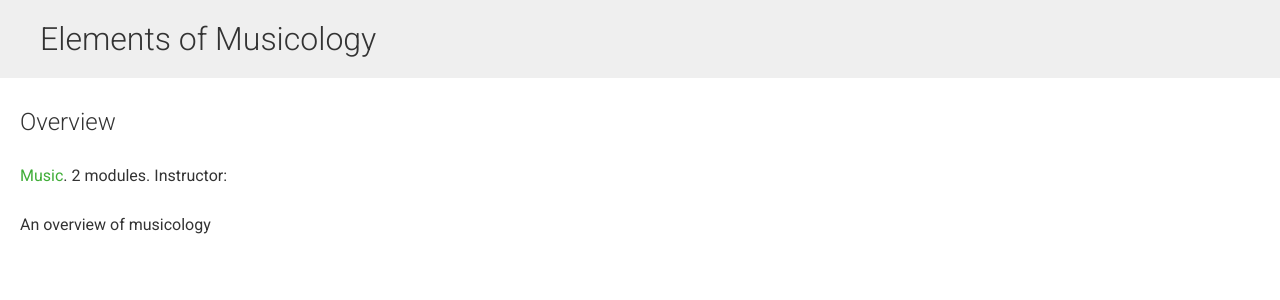
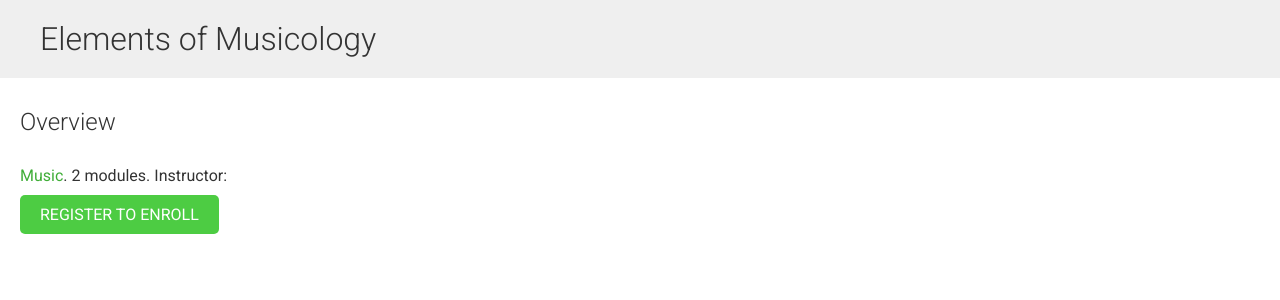
Before and after one commit to Nispanu78/django-educational-app, a Django app: a page that uses my_env/educa/courses/templates/courses/course/detail.html in a window 1280 px wide. Shown: the part 54-354 px from the top of the page. Run offline with Django 3.2, Linux system fonts and the light colour scheme; data comes from the database, SQL or seed files in the repository; some libraries are stand-ins or nearby versions.

Commit message:
views and templates

```diff
--- a/my_env/educa/courses/templates/courses/course/detail.html
+++ b/my_env/educa/courses/templates/courses/course/detail.html
@@ -17,7 +17,17 @@
         {{ object.modules.count }} modules.
         Instructor: {{ object.owner.get_full_name }}
       </p>
-      {{ object.overview|linebreaks }}
+      {% if request.user.is_authenticated %}
+        <form action="{% url "student_enroll_course" %}" method="post">
+          {{ enroll_form }}
+          {% csrf_token %}
+          <input type="submit" value="Enroll now">
+        </form>
+      {% else %}
+        <a href="{% url "student_registration" %}" class="button">
+          Register to enroll
+        </a>
+      {% endif %}
     </div>
   {% endwith %}
 {% endblock %}
--- a/my_env/educa/courses/views.py
+++ b/my_env/educa/courses/views.py
@@ -12,6 +12,7 @@
 from braces.views import CsrfExemptMixin, JsonRequestResponseMixin
 from .models import Course, Module, Content, Subject
 from .forms import ModuleFormSet
+from students.forms import CourseEnrollForm
 from django.db.models import Count
 
 
@@ -201,3 +202,9 @@
 class CourseDetailView(DetailView):
     model = Course
     template_name = 'courses/course/detail.html'
+
+    def get_context_data(self, **kwargs):
+        context = super().get_context_data(**kwargs)
+        context['enroll_form'] = CourseEnrollForm(
+                                   initial={'course':self.object})
+        return context
--- a/my_env/educa/students/urls.py
+++ b/my_env/educa/students/urls.py
@@ -6,9 +6,9 @@
     path('register/',
          views.StudentRegistrationView.as_view(),
          name='student_registration'),
-    # path('enroll-course/',
-    #      views.StudentEnrollCourseView.as_view(),
-    #      name='student_enroll_course'),
+    path('enroll-course/',
+         views.StudentEnrollCourseView.as_view(),
+         name='student_enroll_course'),
     # path('courses/',
     #      views.StudentCourseListView.as_view(),
     #      name='student_course_list'),
```
